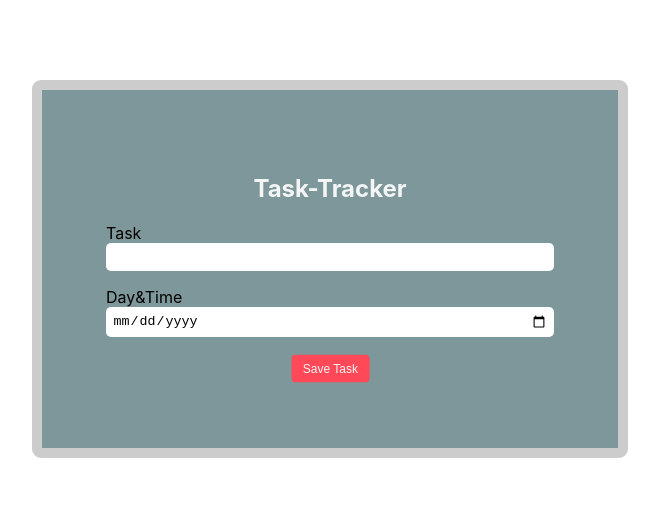
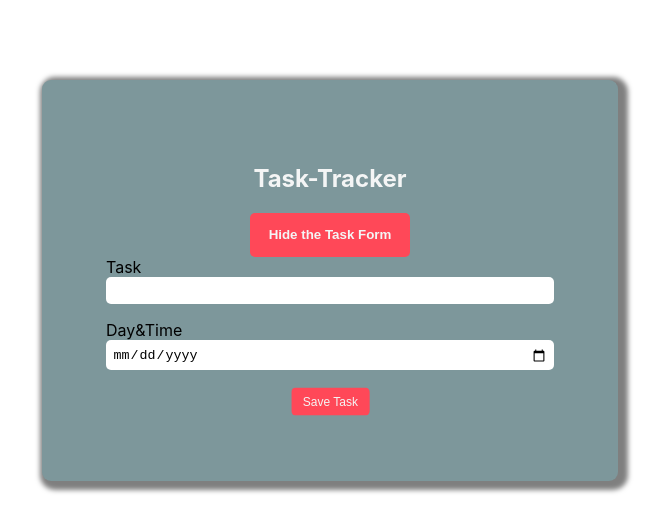
Before and after one commit to halilibrahimcelik/task-tracer, a React (Create React App) app: page / in a window 1280 px wide. Shown: the top 532 px of the page, without its empty margins (310-972 px from the left). Built offline with nearby package versions, Linux system fonts and the light colour scheme.

Commit message:
Adding removeHandler

```diff
--- a/src/components/card/Card.jsx
+++ b/src/components/card/Card.jsx
@@ -1,4 +1,5 @@
 import React, { useState,useEffect } from 'react'
+import ToggleButton from '../../toggleButton/ToggleButton';
 import AddTask from '../addTask/AddTask';
 import TaskList from '../taskList/TaskList';
 import styles from "./card.module.scss";
@@ -6,6 +7,7 @@ import styles from "./card.module.scss";
 const Card = () => {
 
 const [initialData,setData]=useState([]);
+const [isShow,setShow]=useState(false);
 console.log(initialData);
  //!LocalStorage
       useEffect(() => {
@@ -28,6 +30,8 @@ console.log(initialData);
         });
       };
 
+
+    //!!Updating localStorage value
 const isDoneHandler =(newTask)=>{
 const {id,isDone}=newTask[0]
 
@@ -39,7 +43,7 @@ localData.map((data)=>{
   if(data.id===id){
  data.isDone=isDone
   }
-  return newArr.push(data)
+  return newArr.push(data);
 
 })
 
@@ -48,13 +52,29 @@ setData([...newArr])
 ;
 }
 
+const onToggleHandler=()=>{
+  setShow(!isShow)
+
+}
+
+const removeTaskHandler=(index)=>{
+  let taskList = initialData;
+  taskList.splice(index, 1);
+  console.log(taskList);
+  setData([...taskList]);
+}
 
   return (
     <section className={styles.card}>
 
 <h1>Task-Tracker</h1>
-<AddTask onTaskHandler={addTaskHandler}  />
-{initialData.length===0?null:<TaskList  data={initialData}  isDoneHandler={isDoneHandler} />}
+<ToggleButton onToggle={onToggleHandler}  isShow={isShow} />
+{!isShow?<AddTask onTaskHandler={addTaskHandler}  onToggle={onToggleHandler}/>:null
+
+}
+
+
+{initialData.length===0?null:<TaskList  data={initialData}  isDoneHandler={isDoneHandler}  onRemoveTaskHandler={removeTaskHandler}/>}
 
     </section>
   )
--- a/src/components/card/card.module.scss
+++ b/src/components/card/card.module.scss
@@ -8,7 +8,8 @@
     width: 40%;
     border-radius: 9px;
     margin:0 6rem;
-    border:10px solid #ccc;
+    box-shadow: 4px 3px 5px 6px rgba(0,0,0,0.5);
+
 
 
     h1{
--- a/src/components/newList/Newlist.jsx
+++ b/src/components/newList/Newlist.jsx
@@ -2,7 +2,7 @@ import React,{useState,useEffect} from 'react'
 import styles from "./newList.module.scss";
 import { MdDeleteSweep } from 'react-icons/md'
 const Newlist = (props) => {
-  const  {task,date,time,isDone ,isDoneHandler,id}=props;
+  const  {task,date,time,isDone ,isDoneHandler,id,onRemoveTaskHandler,index}=props;
     const[isClicked,setClicked] =useState(true);
 
 
@@ -26,6 +26,9 @@ isDoneHandler(newArr);
 
 
 
+   const removeTaskHandler=()=>{
+    onRemoveTaskHandler(index)
+   }
 
 
 
@@ -46,7 +49,7 @@ isDoneHandler(newArr);
           </p>
       </div>
 
-   < MdDeleteSweep className= {styles.icon} />
+   < MdDeleteSweep className= {styles.icon} onClick={()=>removeTaskHandler()} />
   </section>
     </>
   )
--- a/src/components/taskList/TaskList.jsx
+++ b/src/components/taskList/TaskList.jsx
@@ -3,7 +3,7 @@ import React from 'react';
 
 import Newlist from '../newList/Newlist';
 
-const TaskList = ({data, isDoneHandler}) => {
+const TaskList = ({data, isDoneHandler,onRemoveTaskHandler}) => {
  console.log(data)
 
   return (
@@ -11,7 +11,7 @@ const TaskList = ({data, isDoneHandler}) => {
     <>
       {data.map((taskData,index)=>{
         const {task,date,time, isDone,id}=taskData
-    return  ( <Newlist task={task} date={date} time={time} key={index}  id={id} isDone={isDone} isDoneHandler={isDoneHandler} />  )
+    return  ( <Newlist task={task} date={date} time={time} key={index}  id={id} isDone={isDone} index={index} onRemoveTaskHandler={onRemoveTaskHandler} isDoneHandler={isDoneHandler} />  )
 
       })}
     </>
--- /dev/null
+++ b/src/toggleButton/ToggleButton.jsx
@@ -0,0 +1,13 @@
+import React from 'react'
+import styles from "./toggleButton.module.scss";
+const ToggleButton = ({onToggle,isShow}) => {
+
+
+  return (
+    <>
+    <button className={isShow?styles.btn:styles.btnDanger} onClick={()=>onToggle()}>{isShow?"Show the Task Form":"Hide the Task Form"}  </button>
+    </>
+  )
+}
+
+export default ToggleButton
--- /dev/null
+++ b/src/toggleButton/toggleButton.module.scss
@@ -0,0 +1,33 @@
+@import "../sass/variables";
+.btn{
+    background-color:#5cb85c;
+    border:none;
+   cursor:pointer;
+   padding:0.9rem 0.8rem;
+   width: 10rem;
+   margin:0 auto;
+   border-radius: 5px;
+   color:$Color-text;
+   font-weight: 700;
+   transform:rotateZ(0);
+   transition: all 0.4s ease-in;
+&:hover{
+    transform:rotateZ(360deg)
+}
+}
+.btnDanger{
+    background-color:$color-btn-show;
+    border:none;
+   cursor:pointer;
+   padding:0.9rem 0.8rem;
+   width: 10rem;
+   margin:0 auto;
+   border-radius: 5px;
+   color:$Color-text;
+   font-weight: 700;
+   transform:rotateZ(0);
+   transition: all 0.4s ease-in;
+&:hover{
+    transform:rotateZ(360deg)
+}
+}
```
